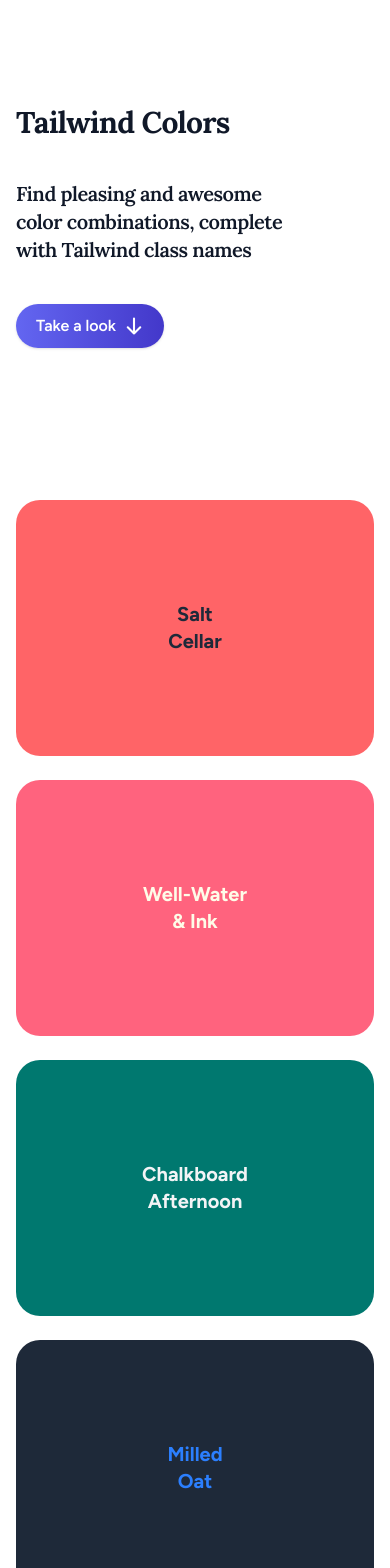
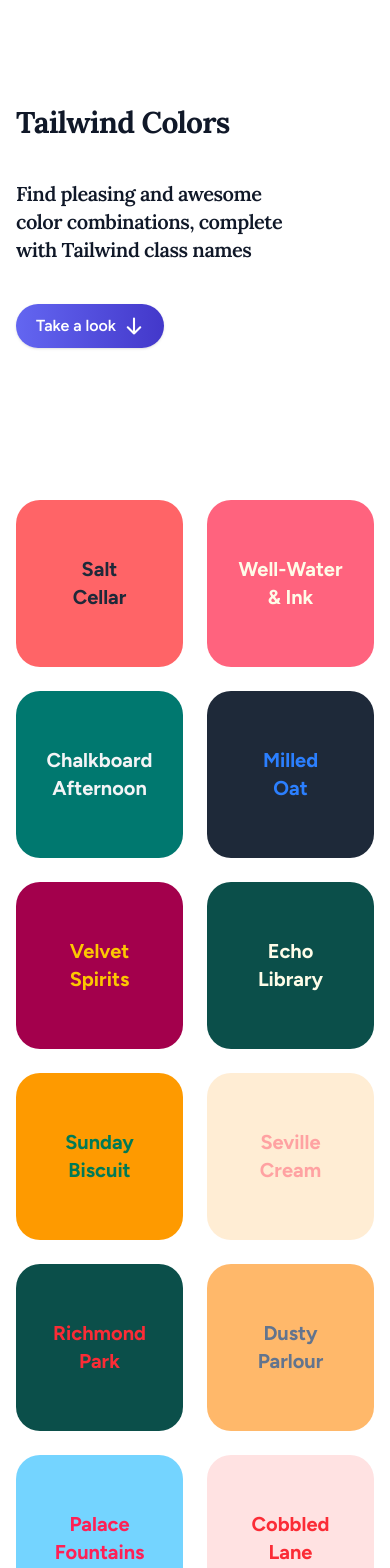
Before and after one commit to tmhn/tailwind-colors, a Next.js app: page / in a window 390 px wide. Shown: the top 1568 px of the page. Built offline with nearby package versions, Linux system fonts and the light colour scheme.

Commit message:
handling square swatches and grid

```diff
--- a/src/app/modal.tsx
+++ b/src/app/modal.tsx
@@ -90,7 +90,7 @@
         className="group hover:cursor-pointer w-full"
       >
         <div
-          className={`rounded-3xl h-64 flex items-center justify-center transition-transform duration-300 ease-in-out transform hover:-translate-y-2 bg-${item.twBackground}`}
+          className={`rounded-3xl aspect-square flex items-center justify-center transition-transform duration-300 ease-in-out transform hover:-translate-y-2 bg-${item.twBackground}`}
         >
           <h3
             className={`text-xl sm:text-2xl text-${item.twForeground} font-[family-name:var(--font-figtree-sans)] font-bold text-center px-6 sm:px-10 break-words leading-snug`}
--- a/src/app/page.tsx
+++ b/src/app/page.tsx
@@ -51,7 +51,7 @@
 
         <div
           ref={scrollTargetRef}
-          className="mt-6 grid grid-cols-1 sm:grid-cols-2 md:grid-cols-3 lg:grid-cols-4 gap-6"
+          className="mt-6 grid grid-cols-2 md:grid-cols-3 lg:grid-cols-4 gap-6"
         >
           {colors.map((item) => (
             <ColorSwatchModal key={item.id} item={item} />
```
